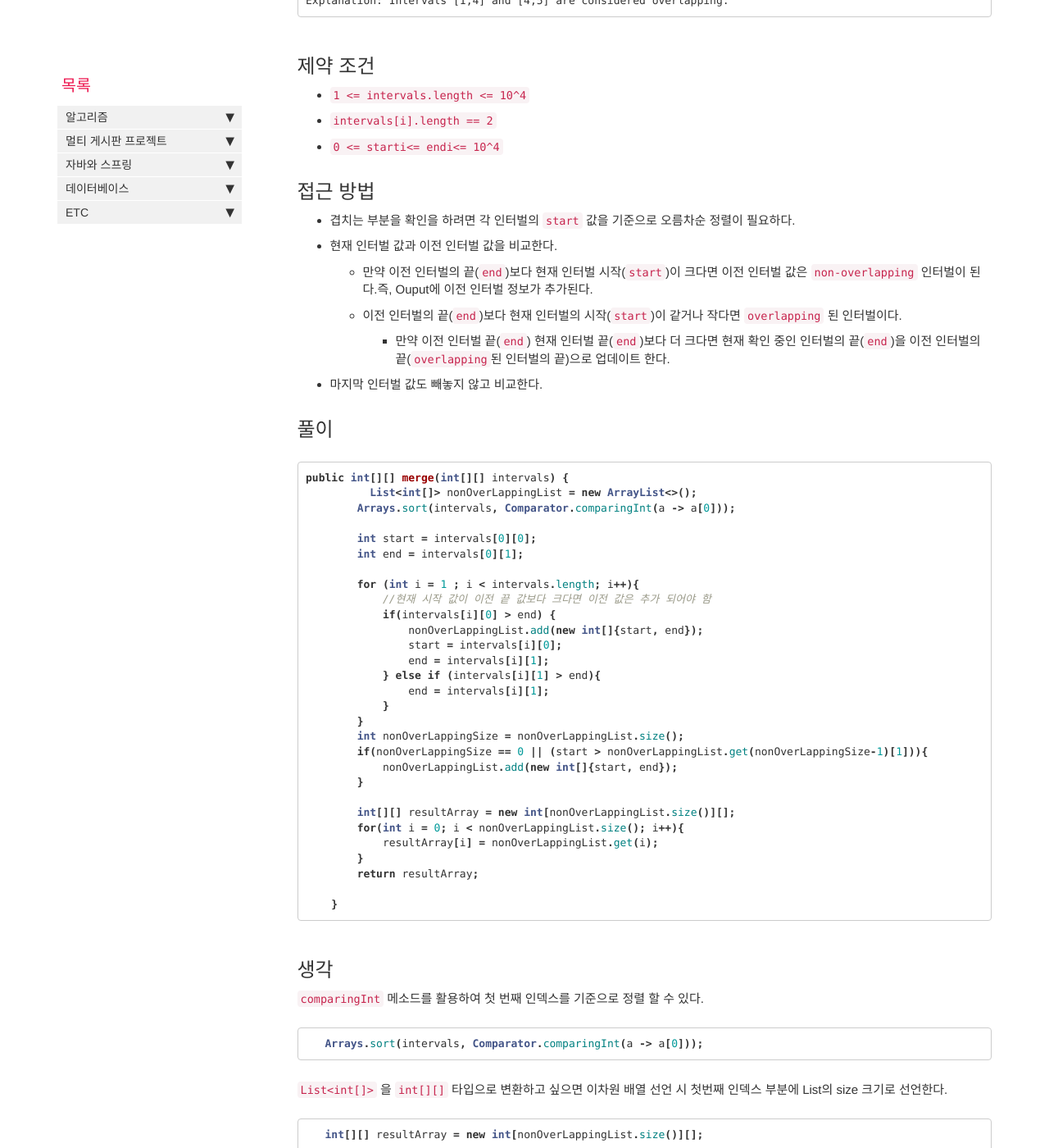
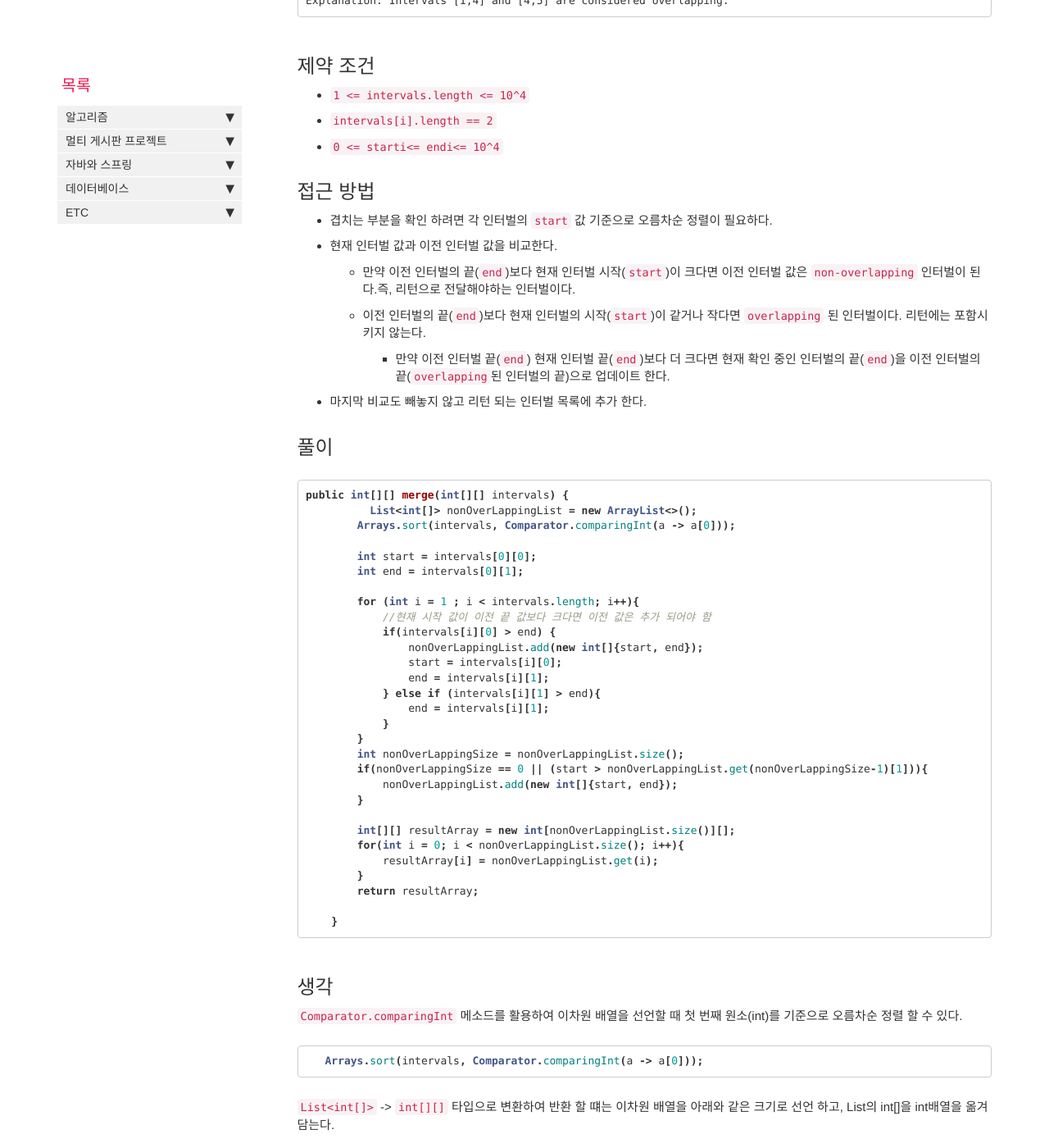
Before and after one commit to JeonJe/JeonJe.github.io, a Jekyll site: the page built from pages/algorithm/LeetCode 56. Merge Intervals.md, in a window 1280 px wide and 1400 px high, scrolled down 833 px. Shown: the whole window at 82% size. Built offline with Jekyll 4.4.1, drawn with Linux system fonts in a browser that asks for light colours; comment, search, counter and statistics services are not loaded.

Commit message:
feat: leetcode 56. merge intervals

````diff
--- a/pages/algorithm/LeetCode 56. Merge Intervals.md
+++ b/pages/algorithm/LeetCode 56. Merge Intervals.md
@@ -42,12 +42,12 @@ Explanation: Intervals [1,4] and [4,5] are considered overlapping.
 - `0 <= starti<= endi<= 10^4`
 
 ## 접근 방법
-- 겹치는 부분을 확인을 하려면 각 인터벌의 `start` 값을 기준으로 오름차순 정렬이 필요하다.
+- 겹치는 부분을 확인 하려면 각 인터벌의 `start` 값 기준으로 오름차순 정렬이 필요하다.
 - 현재 인터벌 값과 이전 인터벌 값을 비교한다.
-    - 만약 이전 인터벌의 끝(`end`)보다 현재 인터벌 시작(`start`)이 크다면 이전 인터벌 값은 `non-overlapping` 인터벌이 된다.즉, Ouput에 이전 인터벌 정보가 추가된다.
-    - 이전 인터벌의 끝(`end`)보다 현재 인터벌의 시작(`start`)이 같거나 작다면 `overlapping` 된 인터벌이다.
+    - 만약 이전 인터벌의 끝(`end`)보다 현재 인터벌 시작(`start`)이 크다면 이전 인터벌 값은 `non-overlapping` 인터벌이 된다.즉, 리턴으로 전달해야하는 인터벌이다.
+    - 이전 인터벌의 끝(`end`)보다 현재 인터벌의 시작(`start`)이 같거나 작다면 `overlapping` 된 인터벌이다. 리턴에는 포함시키지 않는다.
         - 만약 이전 인터벌 끝(`end`) 현재 인터벌 끝(`end`)보다 더 크다면 현재 확인 중인 인터벌의 끝(`end`)을 이전 인터벌의 끝(`overlapping`된 인터벌의 끝)으로 업데이트 한다.
-- 마지막 인터벌 값도 빼놓지 않고 비교한다.
+- 마지막 비교도 빼놓지 않고 리턴 되는 인터벌 목록에 추가 한다.
 
 ## 풀이
 
@@ -83,13 +83,13 @@ public int[][] merge(int[][] intervals) {
     }
 ```
 ## 생각
-`comparingInt` 메소드를 활용하여 첫 번째 인덱스를 기준으로 정렬 할 수 있다.
+`Comparator.comparingInt` 메소드를 활용하여 이차원 배열을 선언할 때 첫 번째 원소(int)를 기준으로 오름차순 정렬 할 수 있다.
 
 ```java
    Arrays.sort(intervals, Comparator.comparingInt(a -> a[0]));
 ```
 
-`List<int[]>` 을 `int[][]` 타입으로 변환하고 싶으면 이차원 배열 선언 시 첫번째 인덱스 부분에 List의 size 크기로 선언한다.
+`List<int[]>` -> `int[][]` 타입으로 변환하여 반환 할 떄는 이차원 배열을 아래와 같은 크기로 선언 하고, List의 int[]을 int배열을 옮겨 담는다.
 
 ```java
    int[][] resultArray = new int[nonOverLappingList.size()][];
````
